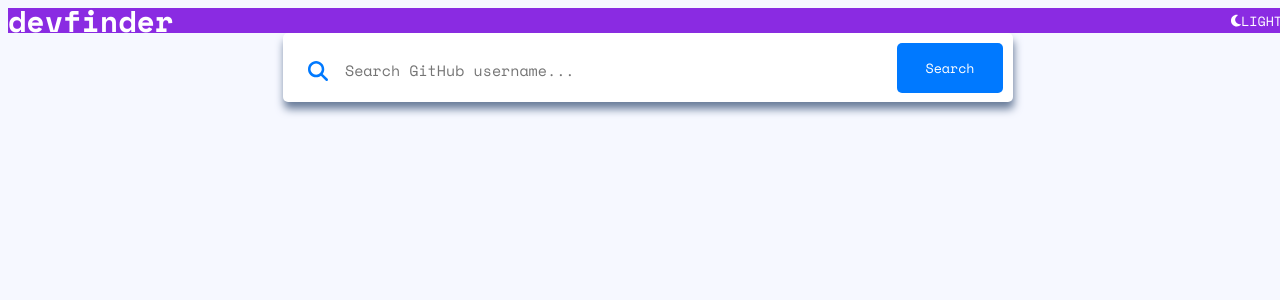
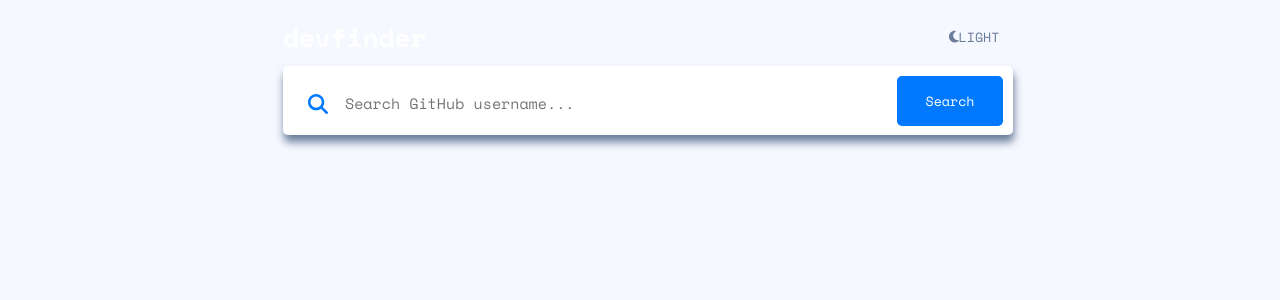
Before and after one commit to AbangAyoma/GitHub-user-search, a React (Vite) app: page / in a window 1280 px wide. Shown: the top 300 px of the page. Built offline with nearby package versions, Linux system fonts and the light colour scheme.

Commit message:
style: adjust ThemeToggle styles for smoother transition effects

```diff
--- a/src/components/ThemeToggle.css
+++ b/src/components/ThemeToggle.css
@@ -1,20 +1,37 @@
 .top-logo{
     color: var(--main-white);
     display: flex;
+    /* box-sizing: border-box; */
     justify-content: space-between;
-    width: 100vw;
+    width: 730px;
+    height: 38px;
+    padding: 10px;
+    margin-inline: auto;
     /* max-width: 900px; */
-    background-color: blueviolet;
+    /* background-color: blueviolet; */
     h1{
         font-family: var(--font-fam);
-        margin: 0;
+        font-weight: var(--font-w-b);
+        font-size: var(--font-h1);
+        line-height: 38.51px;
+        color: var(--sec-black);
+        margin-top: 0;
     }
     button{
+        width: 78px;
+        height: 20px;
         border: none;
+        cursor: pointer;
         font-family: var(--font-fam);
-        color: var(--main-white);
+        color: var(--prim-grey);
+        line-height: 19.25px;
         background-color: inherit;
+        margin-block: auto;
+        span{
+            margin-left: 10px;
+            /* font-size: 20px; */
+            /* top: 3px; */
+            /* position: relative; */
+        }
     }
-
-
 }
```
